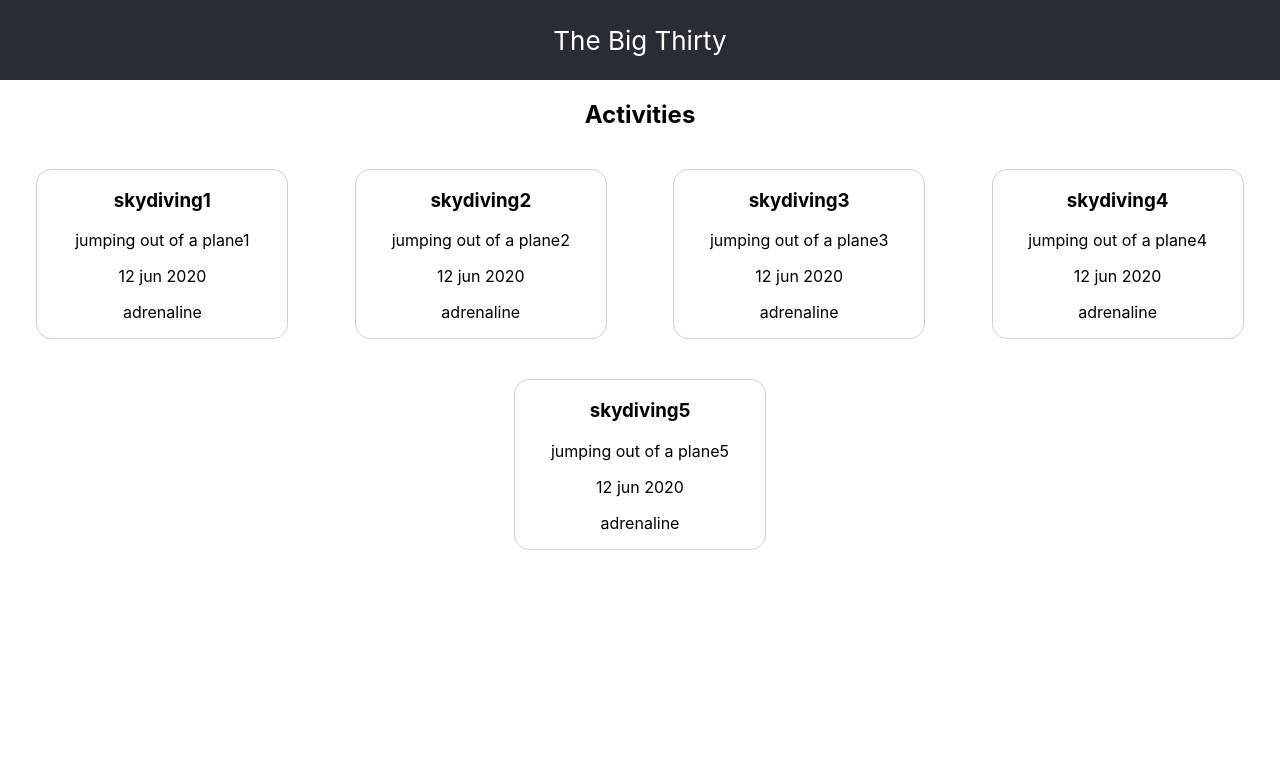
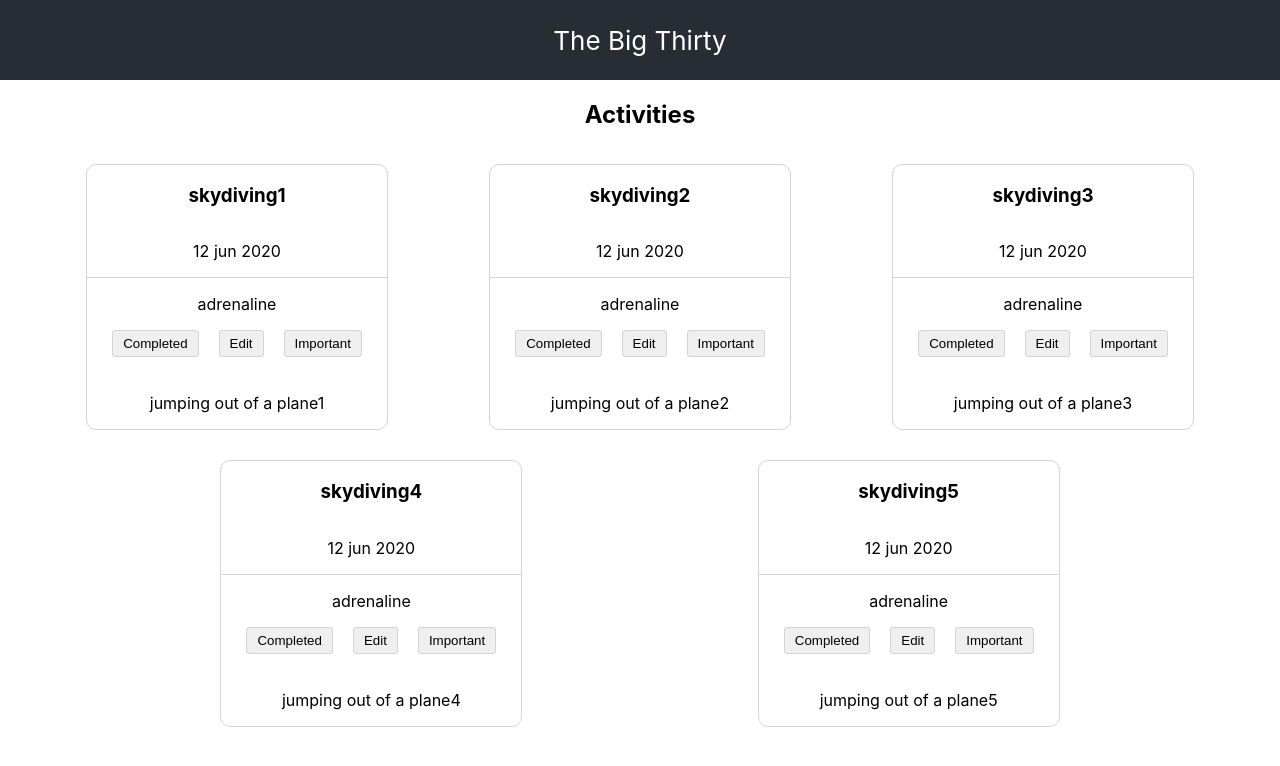
Before and after one commit to Build-Week-30-Before-30/Front-End, a React (Create React App) app in the folder the-big-thirty/: page / in a window 1280 px wide. Shown: the top 766 px of the page. Built offline with nearby package versions, Linux system fonts and the light colour scheme.

Commit message:
Add card buttons

```diff
--- a/the-big-thirty/src/ActivityCard.js
+++ b/the-big-thirty/src/ActivityCard.js
@@ -1,27 +1,35 @@
 import React from "react";
 import styled from 'styled-components';
+import CardButton from "./CardButton";
 
 const StyledActivity = styled.div`
   display:flex;
   flex-direction: column;
   justify-content: space-between;
-  margin: 20px 30px;
-  width: 250px;
+  margin: 15px 15px;
+  width: 300px;
   border: 1px solid lightgrey;
-  border-radius: 15px;
+  border-radius: 10px;
   text-align: center;
 `;
 
+const StyledContent = styled.div`
+  border-top: 1px solid lightgray;
+`;
+
 export default function ActivityCard(props) {
-  const { title, description, date, category, completed } = props;
+  const { title, description, date, category } = props;
   return (
     <StyledActivity>
-      <div>
         <h3>{title}</h3>
+        <p>{date}</p>
+      <StyledContent>
+        <p>{category}</p>
+        <CardButton button={'Completed'}/>
+        <CardButton button={'Edit'}/>
+        <CardButton button={'Important'}/>
         <p>{description}</p>
-        <p>{date}</p>
-        <p>{category}</p>
-      </div>
+      </StyledContent>
     </StyledActivity>
   );
 }
--- /dev/null
+++ b/the-big-thirty/src/CardButton.js
@@ -0,0 +1,17 @@
+import React from 'react';
+import styled from "styled-components";
+
+const StyledButton = styled.button`
+  padding: 5px 10px;
+  border: 1px solid lightgray;
+  border-radius: 3px;
+  margin: 0 10px 20px 10px;
+`;
+
+export default function CardButton(props) {
+  const {button} = props;
+  console.log(button);
+  return (
+    <StyledButton>{button}</StyledButton>
+  )
+}
```
